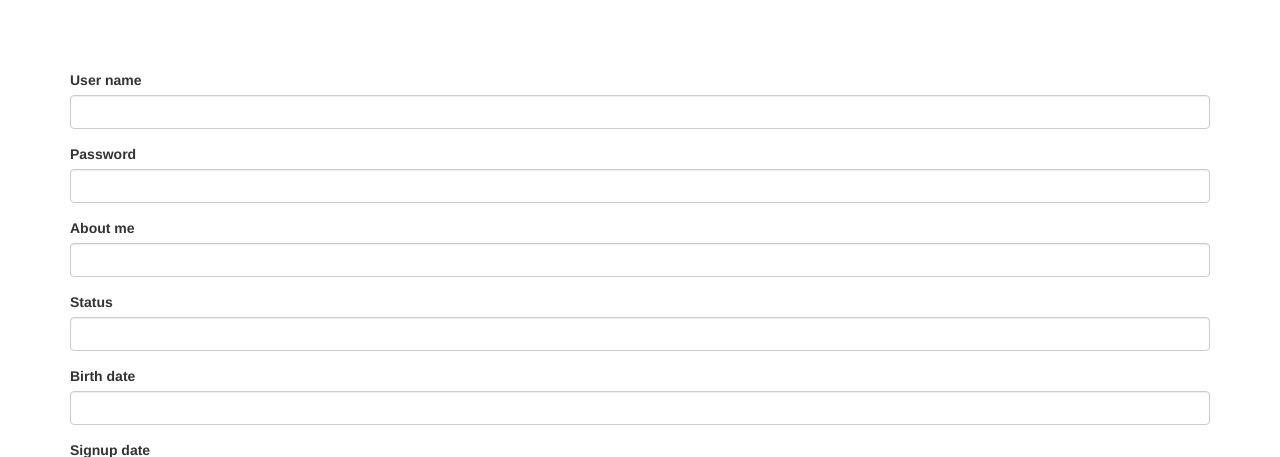
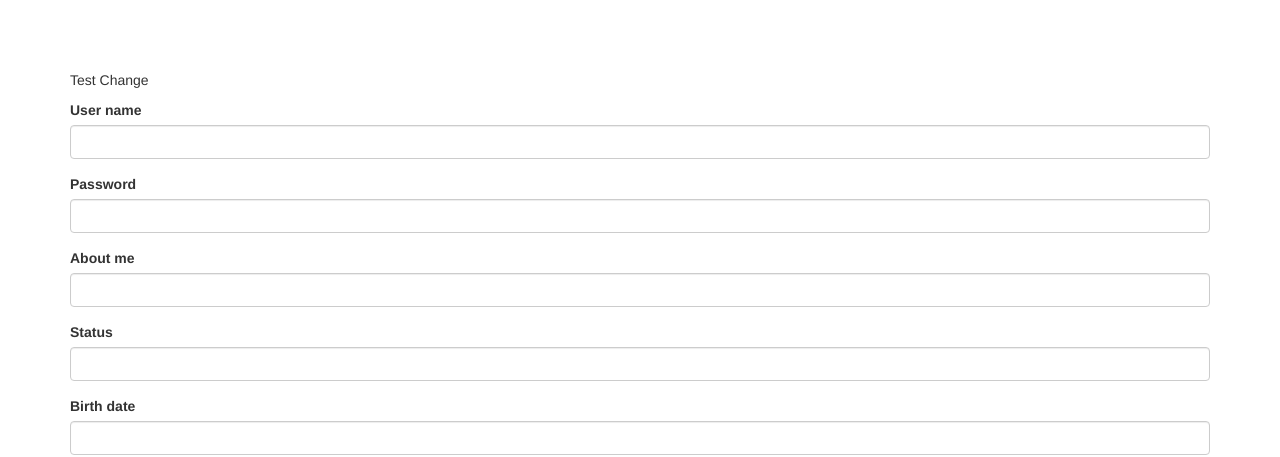
Before and after one commit to PenguinMan98/mlpnwrp2, a Yii app: template views/user/register.php in a window 1280 px wide. Shown: the top 457 px of the page. Run offline with PHP 8.4 and a stand-in for Yii, Linux system fonts and the light colour scheme; the template is opened without the code that fills it, so the values that code supplies are empty; form fields are guessed from the names that the template uses; some libraries are stand-ins or nearby versions.

Commit message:
initializing dev environment

```diff
--- a/config/web.php
+++ b/config/web.php
@@ -56,7 +56,6 @@ if ( YII_ENV == 'dev' ) {
     $config['bootstrap'][] = 'gii';
     $config['modules']['gii'] = [
             'class'=>'yii\gii\Module',
-            'allowedIPs'=>['50.252.137.109','65.103.240.130'],
         ];
 }
 
--- a/views/user/register.php
+++ b/views/user/register.php
@@ -7,6 +7,8 @@ use yii\widgets\ActiveForm;
 /* @var $model app\models\User */
 /* @var $form ActiveForm */
 ?>
+<p> Test Change </p>
+
 <div class="user-register">
 
     <?php $form = ActiveForm::begin(); ?>
```
Also changed, not shown: 3 other files.
